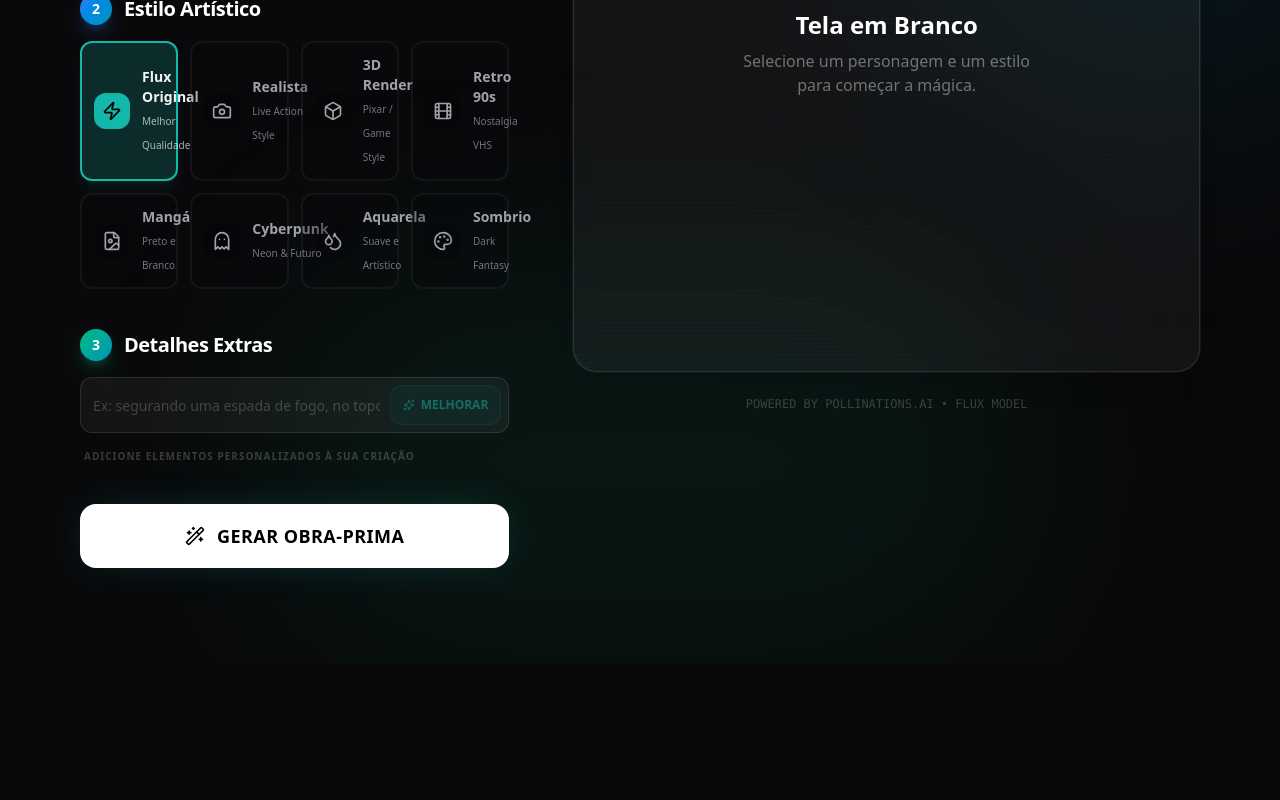
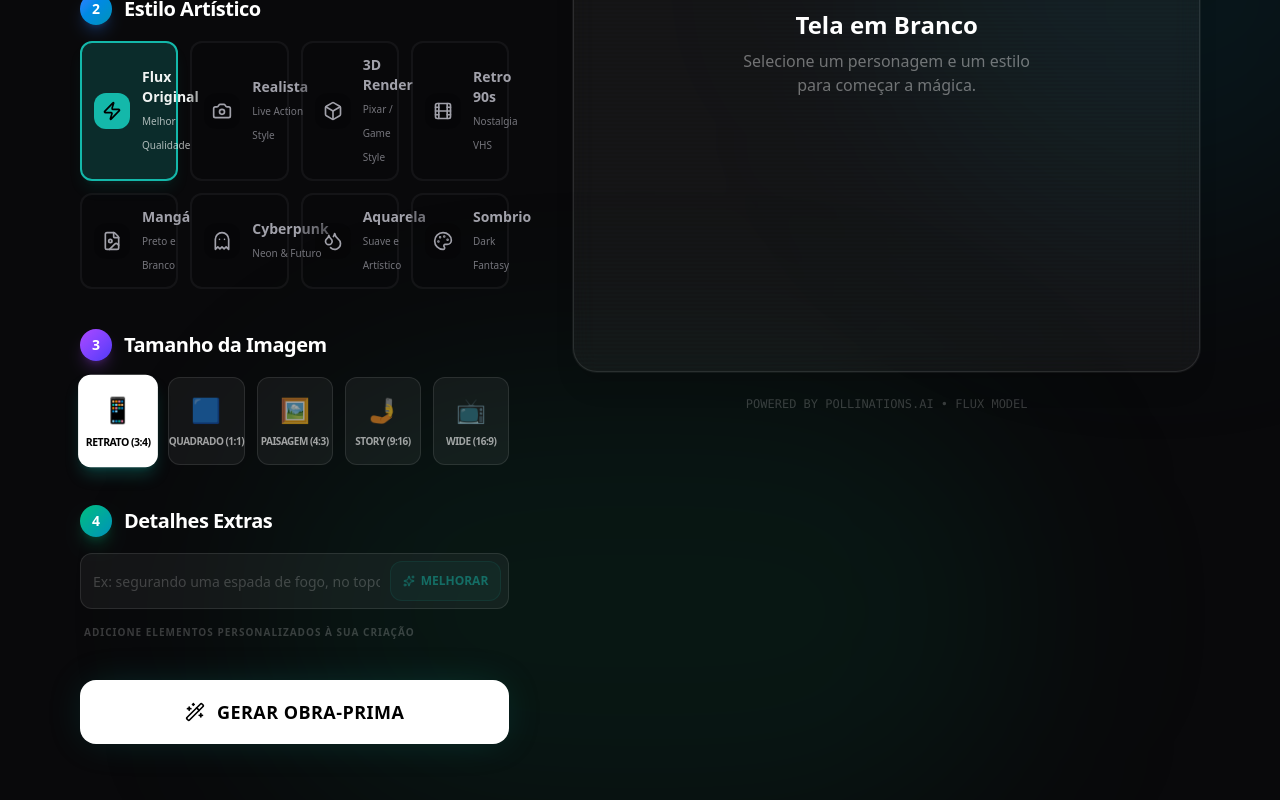
Before and after one commit to Caas2023/Ai-Anime-Legends-Generator, a Next.js app: page / in a window 1280 px wide. Shown: the part 689-1489 px from the top of the page. Before the commit the page ends 1353 px from the top, so only its background shows below. Built offline with nearby package versions, Linux system fonts and the light colour scheme.

Commit message:
"ShareAndSize"

```diff
--- a/src/actions/generate.ts
+++ b/src/actions/generate.ts
@@ -33,7 +33,7 @@ const STYLES: Record<string, string> = {
   dark: "dark fantasy, gothic horror, heavy shadows, berserk art style, dramatic contrast, grim atmosphere",
 };
 
-export async function generateImage(characterId: string, styleId: string, customPrompt?: string) {
+export async function generateImage(characterId: string, styleId: string, customPrompt?: string, width: number = 768, height: number = 1024) {
   const characterPrompt = CHARACTERS[characterId] || CHARACTERS.goku;
   const styleModifier = STYLES[styleId] || STYLES.flux;
 
@@ -44,7 +44,7 @@ export async function generateImage(characterId: string, styleId: string, custom
   const seed = Math.floor(Math.random() * 1000000);
 
   // Build URL with flux model
-  const url = `https://gen.pollinations.ai/image/${encodedPrompt}?model=${MODEL}&seed=${seed}&width=768&height=1024&nologo=true`;
+  const url = `https://gen.pollinations.ai/image/${encodedPrompt}?model=${MODEL}&seed=${seed}&width=${width}&height=${height}&nologo=true`;
 
   console.log(`Generating: ${characterId} in ${styleId} style`);
   console.log("Prompt:", finalPrompt);
--- a/src/app/page.tsx
+++ b/src/app/page.tsx
@@ -3,7 +3,7 @@
 import * as React from "react";
 import Image from "next/image";
 import { motion, AnimatePresence } from "framer-motion";
-import { Wand2, Download, RefreshCw, Sparkles, AlertCircle } from "lucide-react";
+import { Wand2, Download, RefreshCw, Sparkles, AlertCircle, Instagram, Facebook, MessageCircle, Share2 } from "lucide-react";
 
 import { CharacterSelector, CHARACTERS } from "@/components/character-selector";
 import { ModelSelector, ART_STYLES } from "@/components/model-selector";
@@ -14,10 +14,20 @@ import { generateImage } from "@/actions/generate";
 import { Gallery } from "@/components/gallery";
 import { useGallery } from "@/hooks/use-gallery";
 import { useSound } from "@/hooks/use-sound";
+import { cn } from "@/lib/utils";
+
+const IMAGE_SIZES = [
+  { id: "portrait", label: "Retrato (3:4)", width: 768, height: 1024, icon: "📱" },
+  { id: "square", label: "Quadrado (1:1)", width: 1024, height: 1024, icon: "🟦" },
+  { id: "landscape", label: "Paisagem (4:3)", width: 1024, height: 768, icon: "🖼️" },
+  { id: "story", label: "Story (9:16)", width: 576, height: 1024, icon: "🤳" },
+  { id: "wide", label: "Wide (16:9)", width: 1024, height: 576, icon: "📺" },
+];
 
 export default function Home() {
   const [selectedCharacter, setSelectedCharacter] = React.useState<string>("goku");
   const [selectedStyle, setSelectedStyle] = React.useState<string>("flux");
+  const [selectedSize, setSelectedSize] = React.useState(IMAGE_SIZES[0]);
   const [customPrompt, setCustomPrompt] = React.useState<string>("");
   const [isEnhancing, setIsEnhancing] = React.useState(false);
   const [generatedImage, setGeneratedImage] = React.useState<string | null>(null);
@@ -25,6 +35,8 @@ export default function Home() {
   const [error, setError] = React.useState<string | null>(null);
   const { play } = useSound();
   const { images, addImage, removeImage } = useGallery();
+
+  const [isMounting, setIsMounting] = React.useState(false); // Just to find where I am
 
   const handleEnhance = async () => {
     if (!customPrompt.trim()) return;
@@ -50,7 +62,7 @@ export default function Home() {
     setIsGenerating(true);
     setGeneratedImage(null);
 
-    const result = await generateImage(selectedCharacter, selectedStyle, customPrompt);
+    const result = await generateImage(selectedCharacter, selectedStyle, customPrompt, selectedSize.width, selectedSize.height);
 
     if (result.success && result.imageUrl) {
       setGeneratedImage(result.imageUrl);
@@ -72,6 +84,37 @@ export default function Home() {
     document.body.appendChild(link);
     link.click();
     document.body.removeChild(link);
+  };
+
+  const handleShare = async (platform: 'whatsapp' | 'facebook' | 'general') => {
+    if (!generatedImage) return;
+
+    // For local data URLs, we usually can't share directly via link on social APIs
+    // Best approach is Web Share API for mobile or instructions
+    if (platform === 'general' && navigator.share) {
+      try {
+        const response = await fetch(generatedImage);
+        const blob = await response.blob();
+        const file = new File([blob], 'anime-art.jpg', { type: 'image/jpeg' });
+        await navigator.share({
+          files: [file],
+          title: 'Minha Arte Anime',
+          text: 'Olha que incrível essa arte que eu criei!',
+        });
+      } catch (err) {
+        console.error('Share failed:', err);
+      }
+      return;
+    }
+
+    const text = encodeURIComponent("Olha que incrível essa arte que eu criei no Anime Photo Transformer!");
+    const url = encodeURIComponent(window.location.href);
+
+    if (platform === 'whatsapp') {
+      window.open(`https://wa.me/?text=${text}`, '_blank');
+    } else if (platform === 'facebook') {
+      window.open(`https://www.facebook.com/sharer/sharer.php?u=${url}`, '_blank');
+    }
   };
 
   return (
@@ -142,10 +185,35 @@ export default function Home() {
               />
             </div>
 
+            {/* Size Selection */}
+            <div className="space-y-4">
+              <div className="flex items-center space-x-3">
+                <div className="flex items-center justify-center w-8 h-8 rounded-full bg-gradient-to-br from-purple-500 to-indigo-600 text-white text-sm font-bold shadow-lg shadow-purple-500/25">3</div>
+                <h2 className="text-xl font-bold tracking-tight">Tamanho da Imagem</h2>
+              </div>
+              <div className="grid grid-cols-2 md:grid-cols-3 lg:grid-cols-5 gap-3">
+                {IMAGE_SIZES.map((size) => (
+                  <Button
+                    key={size.id}
+                    variant={selectedSize.id === size.id ? "default" : "outline"}
+                    className={cn(
+                      "flex flex-col items-center justify-center p-4 h-auto rounded-xl border-white/10 transition-all gap-2",
+                      selectedSize.id === size.id ? "bg-white text-black scale-105" : "bg-white/5 text-white/60 hover:bg-white/10"
+                    )}
+                    onClick={() => { setSelectedSize(size); play("click"); }}
+                    disabled={isGenerating}
+                  >
+                    <span className="text-2xl">{size.icon}</span>
+                    <span className="text-[10px] uppercase tracking-tighter font-bold">{size.label}</span>
+                  </Button>
+                ))}
+              </div>
+            </div>
+
             {/* Custom Prompt Context */}
             <div className="space-y-4">
               <div className="flex items-center space-x-3">
-                <div className="flex items-center justify-center w-8 h-8 rounded-full bg-gradient-to-br from-emerald-500 to-cyan-600 text-white text-sm font-bold shadow-lg shadow-emerald-500/25">3</div>
+                <div className="flex items-center justify-center w-8 h-8 rounded-full bg-gradient-to-br from-emerald-500 to-cyan-600 text-white text-sm font-bold shadow-lg shadow-emerald-500/25">4</div>
                 <h2 className="text-xl font-bold tracking-tight">Detalhes Extras</h2>
               </div>
               <div className="relative group">
@@ -249,15 +317,61 @@ export default function Home() {
                   </motion.div>
 
                   {/* Overlay Actions */}
-                  <div className="absolute inset-0 bg-gradient-to-t from-black/80 via-transparent to-transparent opacity-0 group-hover:opacity-100 transition-all duration-300 flex items-end justify-between p-8">
-                    <div className="text-left">
-                      <p className="text-white font-bold text-lg">{CHARACTERS.find(c => c.id === selectedCharacter)?.label}</p>
-                      <p className="text-white/60 text-sm">{ART_STYLES.find(s => s.id === selectedStyle)?.label}</p>
+                  <div className="absolute inset-0 bg-gradient-to-t from-black/90 via-black/20 to-transparent opacity-0 group-hover:opacity-100 transition-all duration-300 flex flex-col justify-end p-6 md:p-10">
+                    <div className="flex flex-col md:flex-row items-center justify-between gap-6">
+                      <div className="text-left">
+                        <p className="text-white font-black text-2xl uppercase tracking-tighter">
+                          {CHARACTERS.find(c => c.id === selectedCharacter)?.label}
+                        </p>
+                        <p className="text-cyan-400/80 text-sm font-bold uppercase tracking-widest flex items-center">
+                          <Sparkles className="w-3 h-3 mr-1" />
+                          {ART_STYLES.find(s => s.id === selectedStyle)?.label}
+                        </p>
+                      </div>
+
+                      <div className="flex flex-wrap items-center gap-3">
+                        {/* Download Button */}
+                        <Button
+                          onClick={handleDownload}
+                          variant="gradient"
+                          className="shadow-xl font-bold h-12 px-6"
+                        >
+                          <Download className="w-4 h-4 mr-2" />
+                          BAIXAR HD
+                        </Button>
+
+                        {/* Social Buttons */}
+                        <div className="flex items-center bg-white/10 backdrop-blur-md rounded-xl p-1 border border-white/10">
+                          <Button
+                            size="icon"
+                            variant="ghost"
+                            className="h-10 w-10 text-green-400 hover:text-green-300 hover:bg-green-500/10"
+                            onClick={() => handleShare('whatsapp')}
+                            title="Compartilhar no WhatsApp"
+                          >
+                            <MessageCircle className="w-5 h-5" />
+                          </Button>
+                          <Button
+                            size="icon"
+                            variant="ghost"
+                            className="h-10 w-10 text-blue-400 hover:text-blue-300 hover:bg-blue-500/10"
+                            onClick={() => handleShare('facebook')}
+                            title="Compartilhar no Facebook"
+                          >
+                            <Facebook className="w-5 h-5" />
+                          </Button>
+                          <Button
+                            size="icon"
+                            variant="ghost"
+                            className="h-10 w-10 text-pink-400 hover:text-pink-300 hover:bg-pink-500/10"
+                            onClick={() => handleShare('general')}
+                            title="Compartilhar no Instagram/Outros"
+                          >
+                            <Instagram className="w-5 h-5" />
+                          </Button>
+                        </div>
+                      </div>
                     </div>
-                    <Button onClick={handleDownload} variant="secondary" className="shadow-lg font-bold">
-                      <Download className="w-4 h-4 mr-2" />
-                      Baixar HD
-                    </Button>
                   </div>
                 </div>
               ) : isGenerating ? (
```
